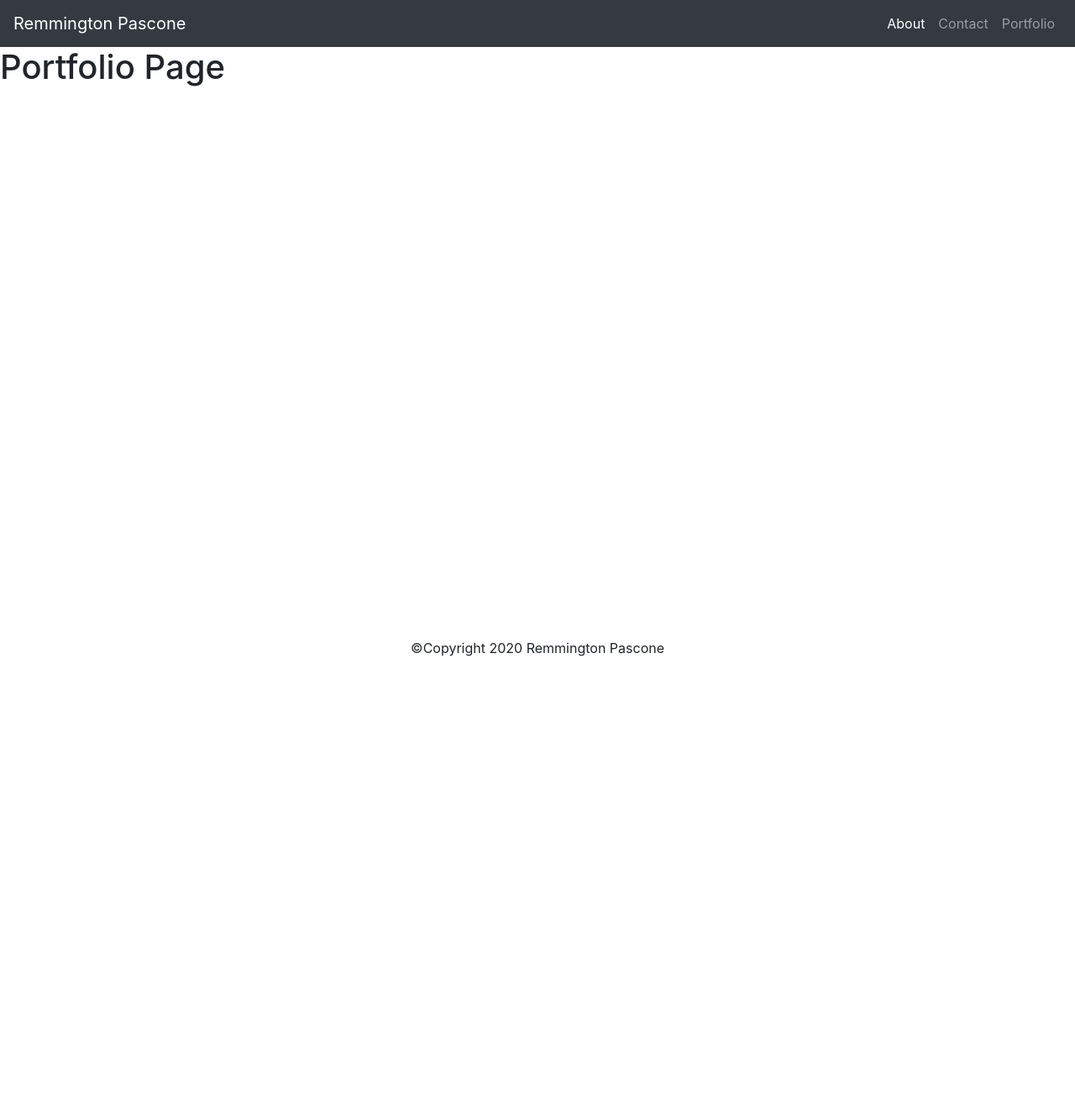
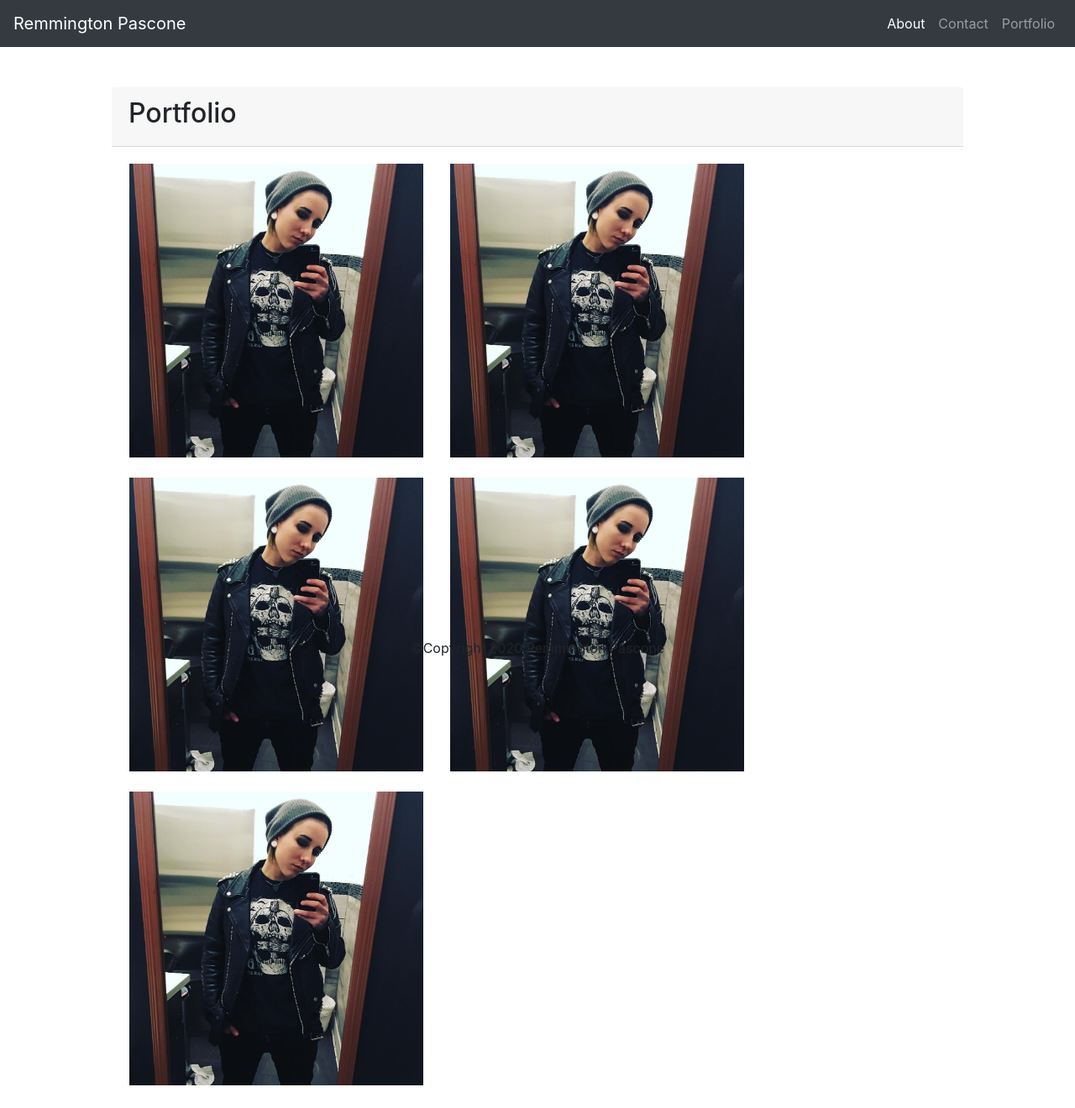
Before and after one commit to rmmngtn/Portfolio, a plain HTML site: page portfolio.html in a window 1280 px wide. Shown: the whole page at 84% size. Before the commit the page ends 800 px from the top, so only its background shows below. Drawn offline with nearby package versions, Linux system fonts and the light colour scheme.

Commit message:
card additions/portfolio format

```diff
--- a/portfolio.html
+++ b/portfolio.html
@@ -31,8 +31,37 @@
       </nav>
 
 
-      <h1>Portfolio Page</h1>
 
+      <div class="container">
+        <div class="m-5 pb-3" style="width: rem9;">
+            <div class="card-header">
+                <h2>Portfolio</h2>
+            </div>
+            <div class="card-body">
+                <div class="row">
+                    <div class="mx-3 pb-4">
+                        <img src="./Assets/Images/IMG_0292.png" float="left" alt="My Face" width="350px" height="350px">
+                    </div>
+                    <div class="mx-3 pb-4">
+                        <img src="./Assets/Images/IMG_0292.png" float="left" alt="My Face" width="350px" height="350px">
+                    </div>
+                </div>
+                <div class="row">
+                    <div class="mx-3 pb-4">
+                        <img src="./Assets/Images/IMG_0292.png" float="left" alt="My Face" width="350px" height="350px">
+                    </div>
+                    <div class="mx-3 pb-4">
+                        <img src="./Assets/Images/IMG_0292.png" float="left" alt="My Face" width="350px" height="350px">
+                    </div>
+                </div>
+                <div class="row">
+                    <div class="mx-3 pb-4">
+                        <img src="./Assets/Images/IMG_0292.png" float="left" alt="My Face" width="350px" height="350px">
+                    </div>
+                    <!-- <div class="mx-3 pb-4">
+                        <img src="#" float="left" width="350px" height="350px">
+                    </div> -->
+                </div>
 
 
 
```
Also changed, not shown: contact.html (+39 -6 lines), index.html (+35 -14 lines), Assets/Images/IMG_0292.png (added).
